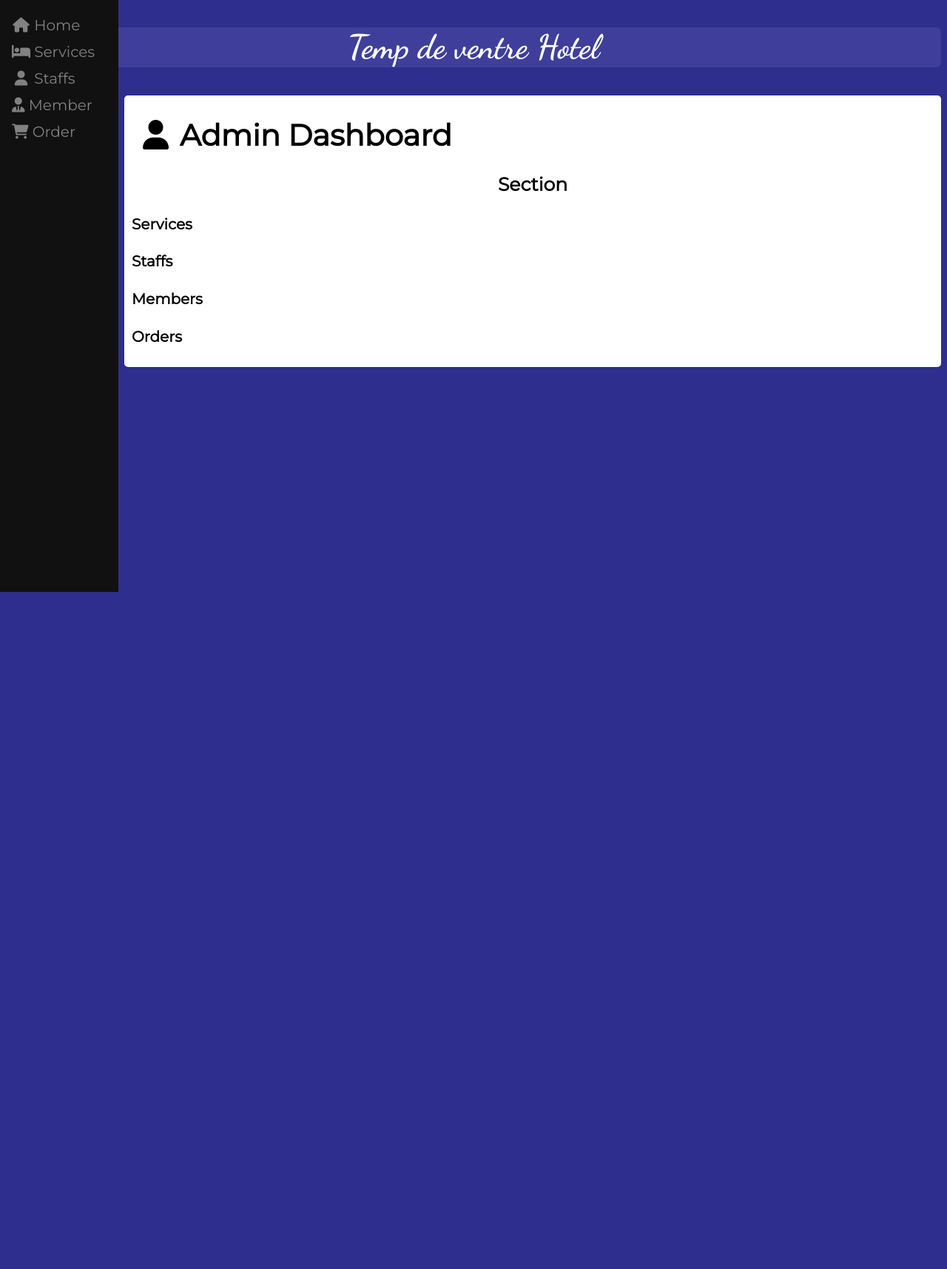
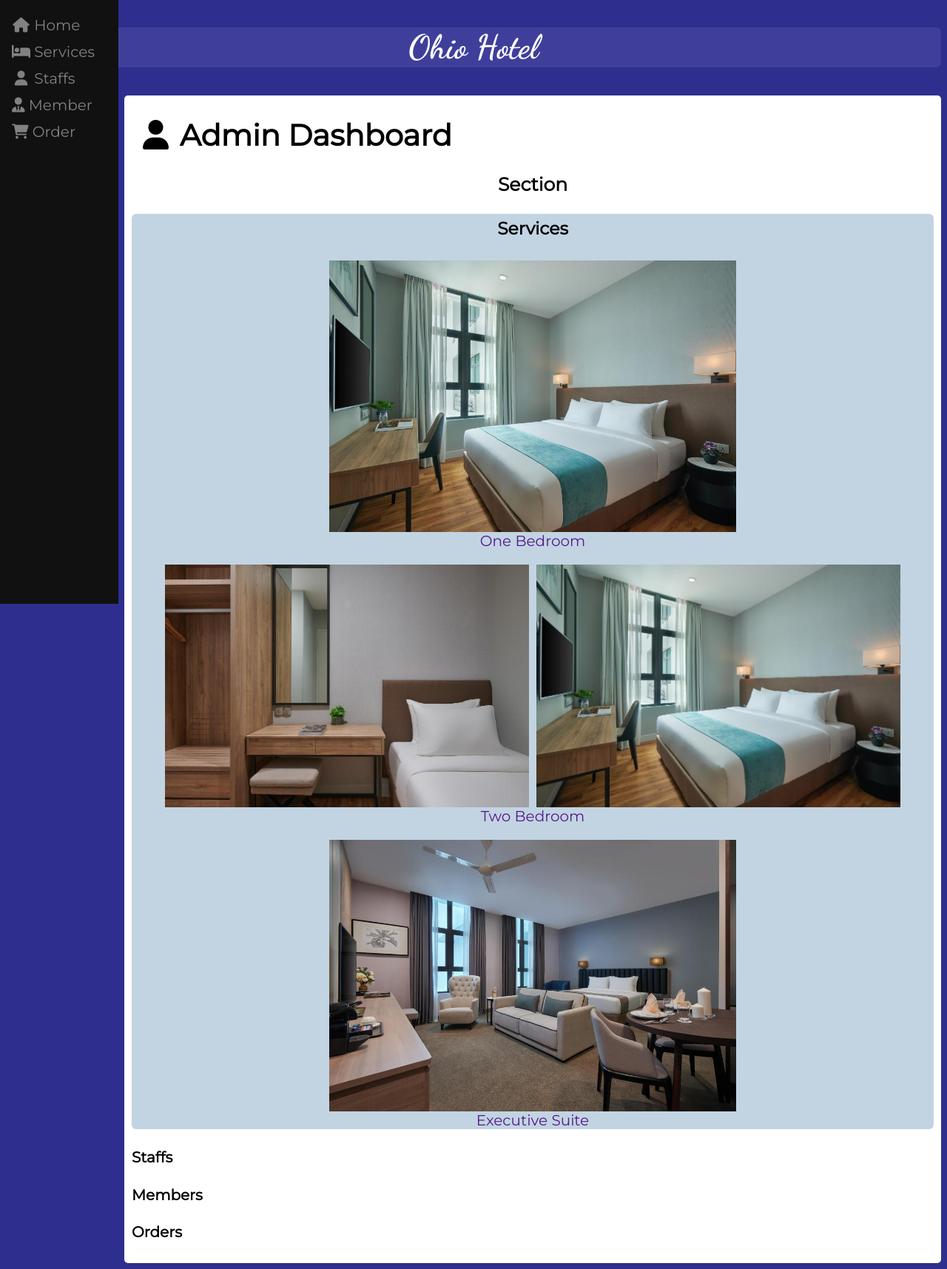
Before and after one commit to hafyze/Hotel-Website, a PHP site: page /admin.html in a window 1280 px wide. Shown: the whole page at 74% size. Before the commit the page ends 800 px from the top, so only its background shows below. Run offline with PHP 8.4, Linux system fonts and the light colour scheme; some libraries are stand-ins or nearby versions.

Commit message:
Add files via upload

```diff
--- a/Hotel Website/admin.html
+++ b/Hotel Website/admin.html
@@ -2,7 +2,7 @@
 <html>
 <head>
     <meta charset="utf-8">
-    <meta name="viewport" content="width=device-width, initial-scale=1, shrink-to-fit=no">
+    <meta name="viewport" content="width=device-width, initial-scale=1">
 
     <link rel="stylesheet" href="css/admin.css">
     <link rel="stylesheet" href="css/mobile.css">
@@ -17,7 +17,7 @@
 
 <body>
     <header>
-        <h2>Temp de ventre Hotel</h2>
+        <h2>Ohio Hotel</h2>
     </header>
 
     <div class="sidebar">
@@ -33,7 +33,26 @@
             <h1><i class="fa-solid fa-user"></i>Admin Dashboard</h1>
             <h3 id="header3">Section</h3>
             <div class="service">
-                <h4>Services</h4>
+                <h3>Services</h3>
+                <figure>
+                        <img class="img_responsive" src="img/oneBedroom.jpg" alt="One bedroom ">
+                        <figcaption><a href="">One Bedroom</a></figcaption>
+                </figure>
+                <figure>
+                    <div class="row">
+                        <div class="column">
+                            <img class="img_responsive" src="img/twoBedroom.jpg" alt="Two Bedroom1">
+                        </div>
+                        <div class="column">
+                            <img class="img_responsive" src="img/oneBedroom.jpg" alt="Two Bedroom2">
+                        </div>
+                    </div>
+                    <figcaption><a href="">Two Bedroom</a></figcaption>
+                </figure>
+                <figure>
+                    <img class="img_responsive" src="img/executiveSuite.jpg" alt="One bedroom ">
+                    <figcaption><a href="">Executive Suite</a></figcaption>
+                </figure>
             </div>
             <div class="staffs">
                 <h4>Staffs</h4>
--- a/Hotel Website/css/admin.css
+++ b/Hotel Website/css/admin.css
@@ -28,7 +28,6 @@ header{
     padding-top: 16px;
     text-align: left;
 }
-
 .sidebar a {
   padding: 6px 8px 6px 16px;
   text-decoration: none;
@@ -36,7 +35,6 @@ header{
   color: #818181;
   display: block;
 }
-
 .sidebar a:hover {
   color: black;
   background-color: #f1f1f1;
@@ -61,5 +59,33 @@ header{
 #header3{
   font-size: 25px;
   text-align: center;
+}
 
+/* */
+.service{
+  text-align: center;
+  border-radius: 6px;
+  background-color: rgb(194, 212, 226);
 }
+.service h3{
+  padding: 5px 15px;
+}
+.row{
+  display: flex;
+}
+.column{
+  flex: 55%;
+  padding: 0 5px;
+}
+.img_responsive{
+  display: block;
+  width: 100%;
+  max-width: 550px;
+  height: auto;
+  margin: auto;
+}
+figcaption a{
+  color: ;
+  text-align: center;
+  text-decoration: none;
+}
--- a/Hotel Website/css/mobile.css
+++ b/Hotel Website/css/mobile.css
@@ -1,5 +1,11 @@
 
-  @media screen and (max-height: 450px) {
-    .sidebar {padding-top: 15px;}
-    .sidebar a {font-size: 18px;}
+@media screen and (max-height: 450px) {
+  .sidebar {padding-top: 15px;}
+  .sidebar a {font-size: 18px;}
+}
+
+@media screen and (max-width: 500px) {
+  .column {
+     width: 100%;
   }
+}
```
